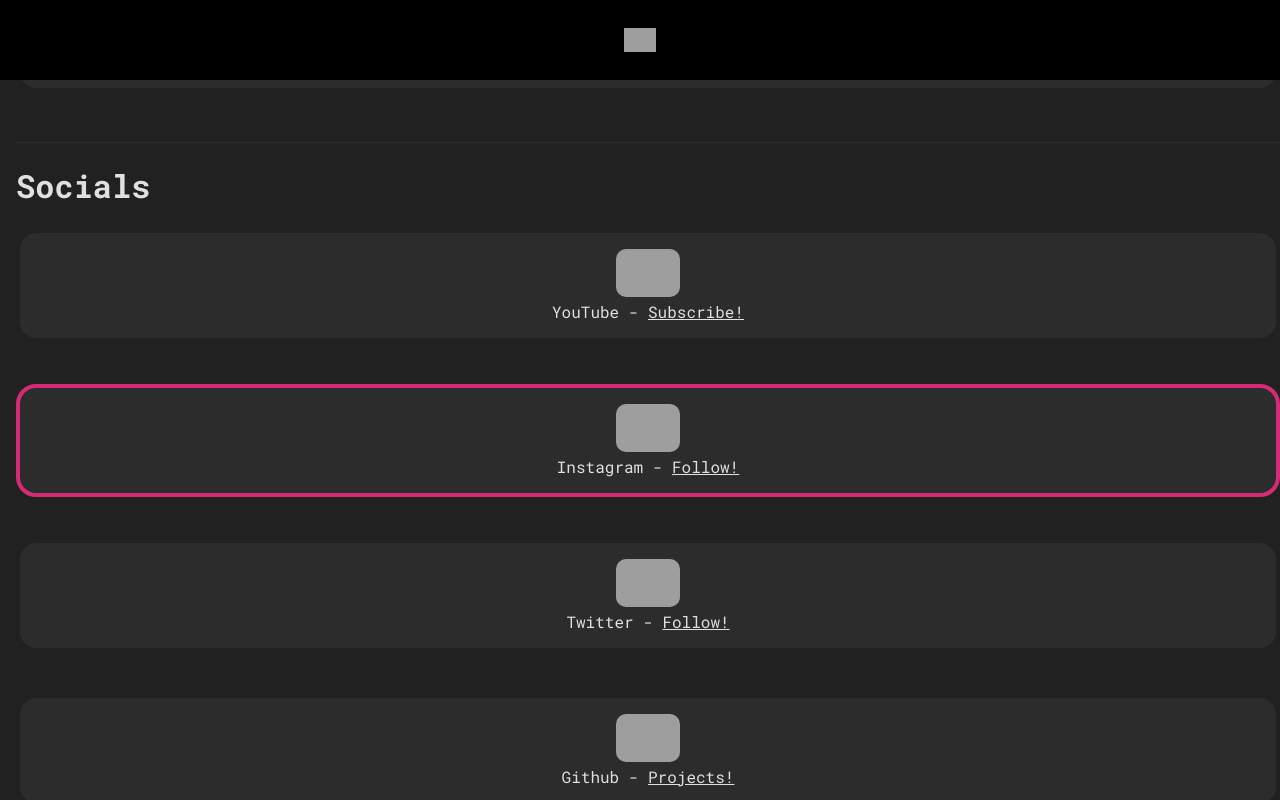
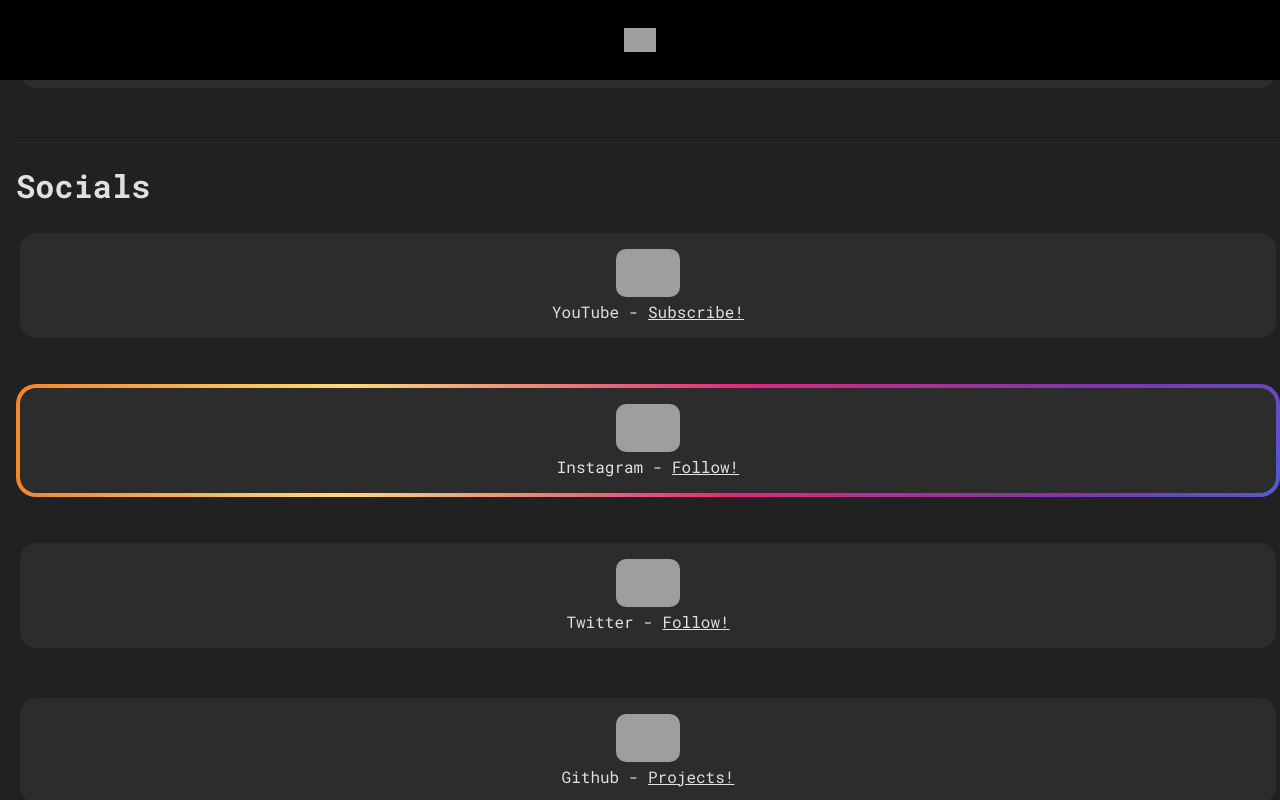
Before and after one commit to StardomTests/stardomtests.github.io, a React (Create React App) app: page / in a window 1280 px wide. In both pictures the pointer is over the element 648 px from the left and 440 px from the top of the page. Built offline with nearby package versions, Linux system fonts and the light colour scheme; grey boxes are pictures that could not be loaded.

Commit message:
Update styles.css

```diff
--- a/src/styles.css
+++ b/src/styles.css
@@ -200,7 +200,12 @@ a {
 }
 
 .ds5:hover {
-  border: solid 4px #d62976;
+  border: double 4px transparent;
+  border-radius: 20px;
+  background-image: linear-gradient(#2c2c2c, #2c2c2c), radial-gradient(circle at bottom right, rgba(81,91,212,1) 0%, rgba(129,52,175,1) 17%, rgba(221,42,123,1) 43%, rgba(254,218,119,1) 74%, rgba(245,133,41,1) 100%);
+  background-origin: border-box;
+  background-clip: padding-box, border-box;
+
 }
 
 .ds6 {
```
